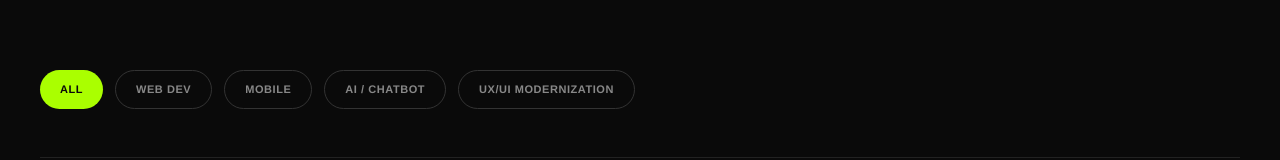
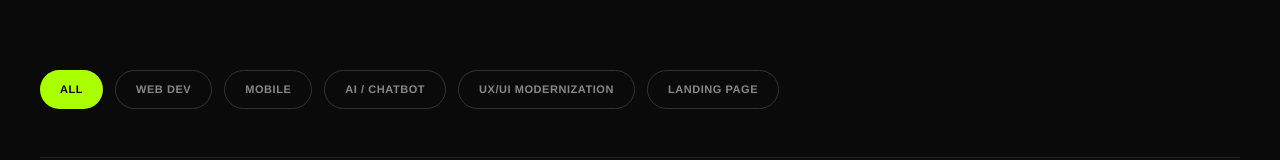
Before and after one commit to Wailakkad/Design-Agency, a React (Vite) app: page /works in a window 1280 px wide. Shown: the part 481-641 px from the top of the page. Built offline with nearby package versions, Linux system fonts and the light colour scheme.

Commit message:
new project added with seccus

```diff
--- a/src/pages/WorksPage.tsx
+++ b/src/pages/WorksPage.tsx
@@ -48,6 +48,14 @@ const projects: Project[] = [
     description: 'This landing page presents a modern and futuristic design agency concept focused on building bold brands. The hero section immediately grabs attention with a strong visual, warm orange lighting, and a powerful headline. The layout is clean and structured, with clear call-to-action buttons that guide users smoothly.'
   },
   {
+    id: '05',
+    title: 'Roofing Business Landing Page',
+    category: 'LANDING PAGE',
+    tags: ['Next.js', 'Tailwind', 'Framer Motion'],
+    img: '/roofing business landing page - thumbnail image.png',
+    description: 'Modern, conversion-focused landing page for a roofing business — designed and developed to showcase services, build trust, and drive leads through a clean storytelling layout.'
+  },
+  {
     id: '08',
     title: 'Soda Brand Store',
     category: 'WEB DEV',
@@ -89,7 +97,7 @@ const projects: Project[] = [
   }
 ];
 
-const filters = ['ALL', 'WEB DEV', 'MOBILE', 'AI / CHATBOT', 'UX/UI MODERNIZATION'];
+const filters = ['ALL', 'WEB DEV', 'MOBILE', 'AI / CHATBOT', 'UX/UI MODERNIZATION', 'LANDING PAGE'];
 
 function Reveal({ children }: { children: React.ReactNode }) {
   return (
@@ -323,6 +331,13 @@ export default function WorksPage() {
                     className="w-full h-auto object-contain"
                   />
                 )}
+                {selectedProject.title === 'Roofing Business Landing Page' && (
+                  <img
+                    src="/roofing business landing page - storytelling long image details.jpg"
+                    alt="Roofing Business Landing Page Project Details"
+                    className="w-full h-auto object-contain"
+                  />
+                )}
                 {selectedProject.title === 'Natural Baby' && (
                   <img
                     src="/Natural Baby - long project details image.jpg"
@@ -356,7 +371,7 @@ export default function WorksPage() {
                   </div>
                   {selectedProject.title !== 'Luma Finance Mobile App' && (
                     <a
-                      href={selectedProject.title === 'Natural Baby' ? 'https://rag-chatbot-pied-seven.vercel.app/' : selectedProject.title === 'OPTIC STUDIO' ? 'https://opticien-website-ai-agent-for-custo.vercel.app/' : selectedProject.title === 'Plumbing Services' ? 'https://plumber-jade.vercel.app/' : selectedProject.title === 'Next-Gen Agency' ? 'https://neuro-nexa.vercel.app/' : selectedProject.title === 'Bold Orange' ? 'https://web-agency-landing-page-flame.vercel.app/' : selectedProject.title === 'Soda Brand Store' ? 'https://xoxo-bice.vercel.app/' : selectedProject.title === 'Roofing Co. Redesign' ? 'https://erich-ide-co-dachdeckermeister-gmb.vercel.app/' : 'https://nextjs-ai-fullstack-store.vercel.app/'}
+                      href={selectedProject.title === 'Natural Baby' ? 'https://rag-chatbot-pied-seven.vercel.app/' : selectedProject.title === 'OPTIC STUDIO' ? 'https://opticien-website-ai-agent-for-custo.vercel.app/' : selectedProject.title === 'Plumbing Services' ? 'https://plumber-jade.vercel.app/' : selectedProject.title === 'Next-Gen Agency' ? 'https://neuro-nexa.vercel.app/' : selectedProject.title === 'Bold Orange' ? 'https://web-agency-landing-page-flame.vercel.app/' : selectedProject.title === 'Soda Brand Store' ? 'https://xoxo-bice.vercel.app/' : selectedProject.title === 'Roofing Business Landing Page' ? 'https://roofguard-pro.vercel.app/' : selectedProject.title === 'Roofing Co. Redesign' ? 'https://erich-ide-co-dachdeckermeister-gmb.vercel.app/' : 'https://nextjs-ai-fullstack-store.vercel.app/'}
                       target="_blank"
                       rel="noopener noreferrer"
                       className="hidden md:flex items-center gap-2 bg-green text-black px-6 py-3 font-bold text-xs uppercase tracking-wider hover:scale-105 transition-transform interactive"
```
Also changed, not shown: public/roofing business landing page - thumbnail image.png (added), 1 other file (tests, documents, lock files or other folders).
